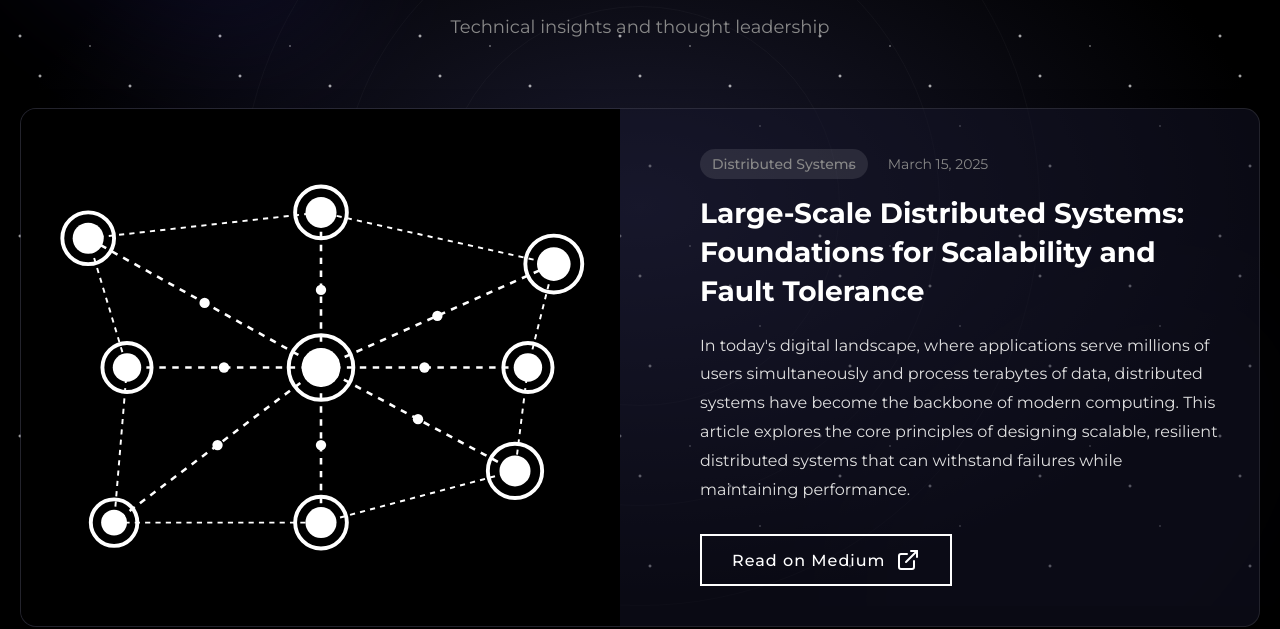
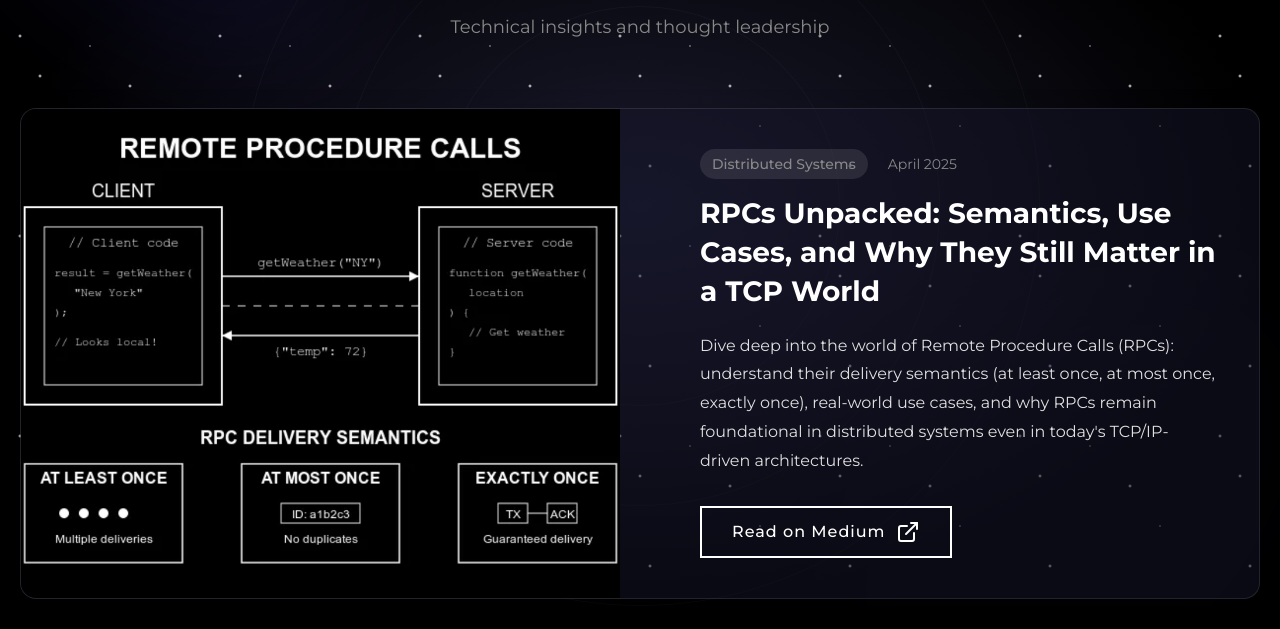
Before and after one commit to Prabhudatta3004/Portfolio_2.0, a plain HTML site: page blog.html in a window 1280 px wide. Shown: the part 194-823 px from the top of the page. Drawn offline with Linux system fonts and the light colour scheme.

Commit message:
Add RPCs Unpacked blog post with delivery semantics image and Medium link

```diff
--- a/blog.html
+++ b/blog.html
@@ -64,6 +64,39 @@
             </div>
 
             <div class="featured-posts">
+                <!-- New RPCs Blog Post -->
+                <div class="featured-post">
+                    <div class="featured-post-image">
+                        <img src="assets/img/rpc-semantics.png" alt="Remote Procedure Calls Delivery Semantics">
+                    </div>
+                    <div class="featured-post-content">
+                        <div class="post-meta">
+                            <span class="post-category">Distributed Systems</span>
+                            <span class="post-date">April 2025</span>
+                        </div>
+                        <h2 class="featured-post-title">RPCs Unpacked: Semantics, Use Cases, and Why They Still Matter
+                            in a TCP World</h2>
+                        <p class="featured-post-excerpt">
+                            Dive deep into the world of Remote Procedure Calls (RPCs): understand their delivery
+                            semantics (at least once, at most once, exactly once), real-world use cases, and why RPCs
+                            remain foundational in distributed systems even in today's TCP/IP-driven architectures.
+                        </p>
+                        <div class="featured-post-footer">
+                            <a href="https://medium.com/@pmishra4/rpcs-unpacked-semantics-use-cases-and-why-they-still-matter-in-a-tcp-world-573fb294d9bc"
+                                class="btn read-more-btn" target="_blank">
+                                <span>Read on Medium</span>
+                                <svg xmlns="http://www.w3.org/2000/svg" width="24" height="24" viewBox="0 0 24 24"
+                                    fill="none" stroke="currentColor" stroke-width="2" stroke-linecap="round"
+                                    stroke-linejoin="round">
+                                    <path d="M18 13v6a2 2 0 0 1-2 2H5a2 2 0 0 1-2-2V8a2 2 0 0 1 2-2h6"></path>
+                                    <polyline points="15 3 21 3 21 9"></polyline>
+                                    <line x1="10" y1="14" x2="21" y2="3"></line>
+                                </svg>
+                            </a>
+                        </div>
+                    </div>
+                </div>
+
                 <!-- First Featured Post -->
                 <div class="featured-post">
                     <div class="featured-post-image">
```
Also changed, not shown: assets/img/rpc-semantics.png (added).
